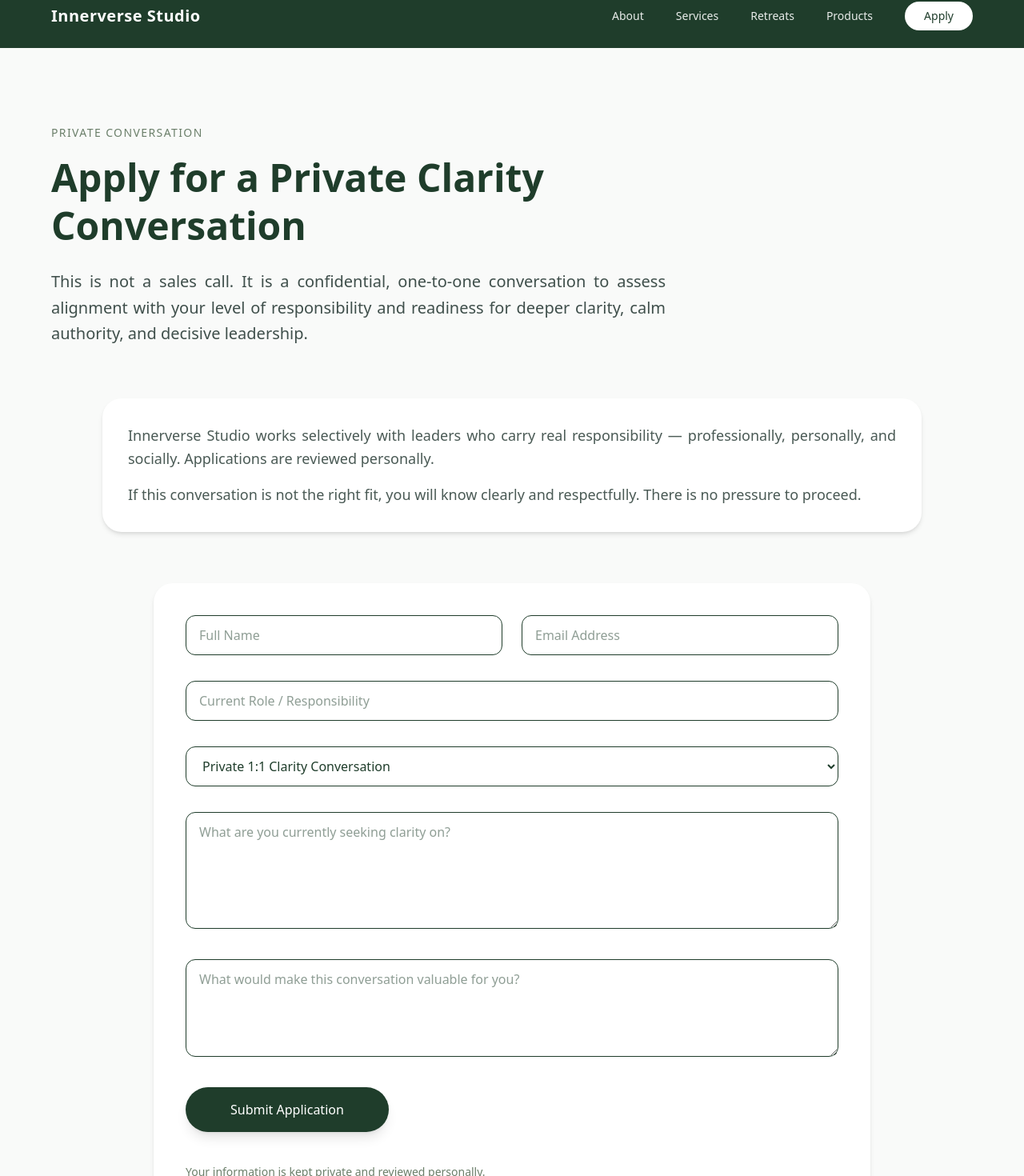
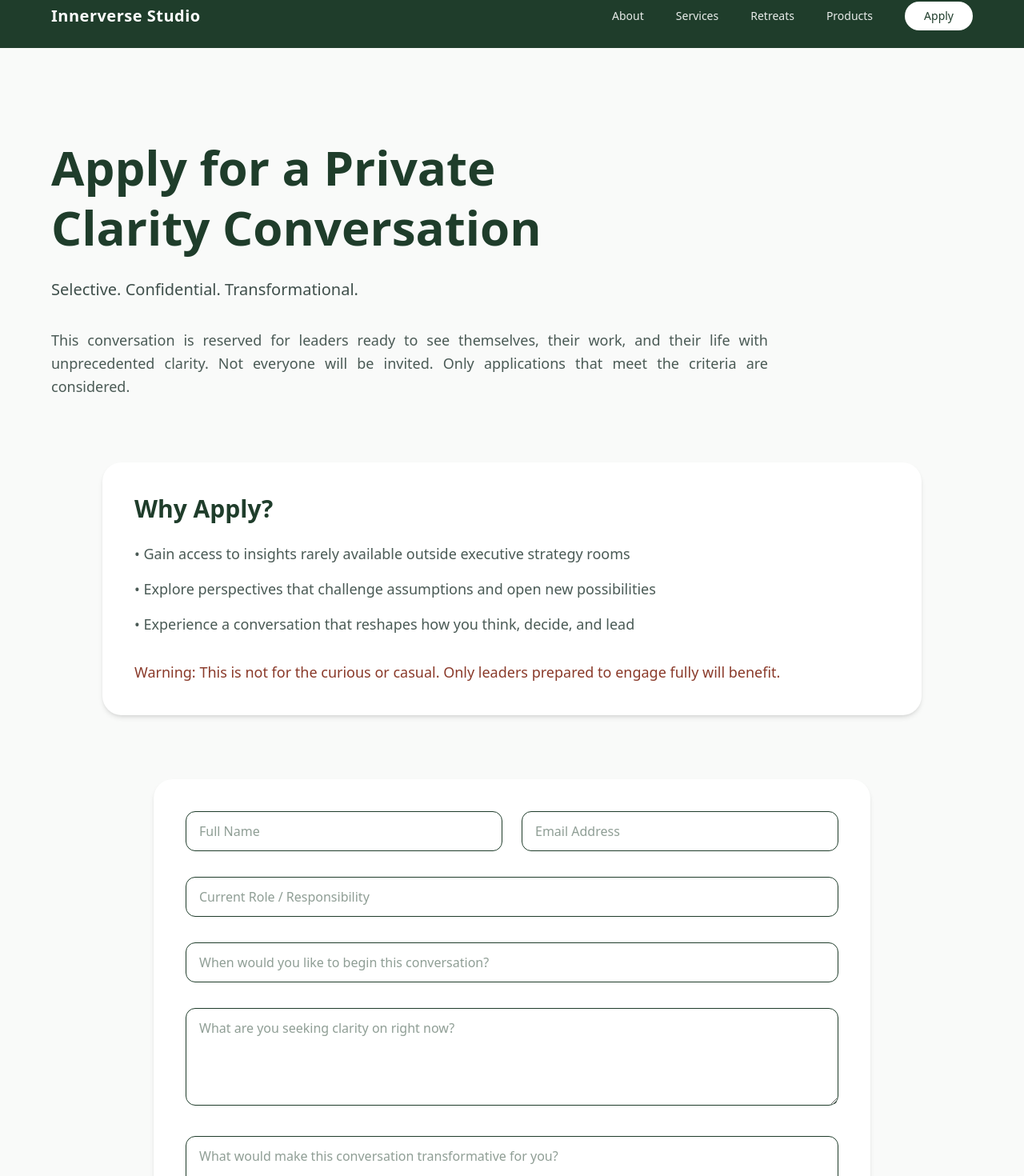
Before and after one commit to innerversestudio8-blip/innerverse-studio, a Next.js app: page /contact in a window 1280 px wide. Shown: the part 20-1490 px from the top of the page at 80% size. Built offline with nearby package versions, Linux system fonts and the light colour scheme.

Commit message:
Fix done about,contact,retreats, services

```diff
--- a/app/about/page.tsx
+++ b/app/about/page.tsx
@@ -59,33 +59,38 @@ export default function AboutPage() {
           </h3>
 
           <ul className="space-y-3 text-[#4A5A55]">
-            <li>• Motivation or surface-level mindset work</li>
-            <li>• Productivity hacks or performance tricks</li>
-            <li>• Group programs or generic leadership advice</li>
-            <li>• Therapy, venting, or emotional dependency</li>
+            <li>• Motivation.</li>
+            <li>• Surface-level mindset work.</li>
+            <li>• Productivity hacks.</li>
+            <li>• Performance tricks.</li>
+            <li>• Group programs.</li>
+            <li>• Generic leadership advice.</li>
+            <li>• Therapy.</li>
+            <li>• Venting.</li>
+            <li>• Emotional dependency.</li>
           </ul>
         </div>
       </section>
 
-      {/* ================= IMPACT METRICS ================= */}
-      <section className="max-w-7xl mx-auto px-6 md:px-16 py-24">
-        <div className="grid grid-cols-1 md:grid-cols-4 gap-10 text-center">
-          {[
-            { value: "120+", label: "Leaders recalibrated" },
-            { value: "12+ hrs/week", label: "Mental bandwidth reclaimed" },
-            { value: "3× faster", label: "High-stakes decisions" },
-            { value: "48 hrs", label: "Team alignment post recalibration" },
-          ].map((item) => (
-            <div
-              key={item.label}
-              className="bg-white rounded-3xl p-8 shadow-md"
-            >
-              <p className="text-4xl font-semibold mb-2">{item.value}</p>
-              <p className="text-[#4A5A55]">{item.label}</p>
-            </div>
-          ))}
+      {/* ================= TRANSFORMATION VIGNETTE ================= */}
+      <section className="bg-[#F4F7F3] py-24 px-6 md:px-16">
+        <div className="max-w-5xl mx-auto bg-white rounded-3xl p-10 shadow-md">
+          <h3 className="text-2xl font-semibold mb-4">
+            Transformation Story
+          </h3>
+
+          <p className="text-[#3F4F4B] leading-relaxed mb-4">
+            <strong>Before:</strong> A CXO in a leading tech firm spent 6+ hours/week in indecision, reactive to emails,
+            teams, and family demands.
+          </p>
+
+          <p className="text-[#3F4F4B] leading-relaxed">
+            <strong>After:</strong> Decisions on multi-million-rupee projects executed in under 30 minutes.
+            Mental bandwidth restored for strategy, relationships, and priorities.
+          </p>
         </div>
       </section>
+
 
       {/* ================= FOUNDER ================= */}
       <section className="bg-gradient-to-r from-[#F3E8E2] to-[#E8F3EF]">
--- a/app/contact/page.tsx
+++ b/app/contact/page.tsx
@@ -11,9 +11,10 @@ export default function ContactPage() {
       name: (form.elements.namedItem("name") as HTMLInputElement).value,
       email: (form.elements.namedItem("email") as HTMLInputElement).value,
       role: (form.elements.namedItem("role") as HTMLInputElement).value,
-      interest: (form.elements.namedItem("interest") as HTMLSelectElement).value,
+      timeline: (form.elements.namedItem("timeline") as HTMLInputElement).value,
       seeking: (form.elements.namedItem("seeking") as HTMLTextAreaElement).value,
       expectation: (form.elements.namedItem("expectation") as HTMLTextAreaElement).value,
+      context: (form.elements.namedItem("context") as HTMLTextAreaElement).value,
     };
 
     try {
@@ -21,6 +22,9 @@ export default function ContactPage() {
         "https://script.google.com/macros/s/AKfycbwcmCsOFIVmq6jbEq_s4iaYfjK6hOu9vhxrKC9IlQ6S2fVeKBbn0e19xHji0XrsTNP_/exec",
         {
           method: "POST",
+          headers: {
+            "Content-Type": "application/json",
+          },
           body: JSON.stringify(formData),
         }
       );
@@ -36,44 +40,46 @@ export default function ContactPage() {
     <main className="w-full bg-[#F9FAF9] text-[#1F3D2B]">
 
       {/* ================= HERO ================= */}
-      <section className="max-w-7xl mx-auto px-6 md:px-16 pt-24 pb-16">
-        <div className="max-w-3xl">
-          <p className="uppercase tracking-widest text-sm text-[#6B7F6A] mb-4">
-            Private Conversation
+      <section className="max-w-7xl mx-auto px-6 md:px-16 pt-28 pb-20">
+        <div className="max-w-4xl">
+          <h1 className="text-5xl md:text-6xl font-semibold leading-tight mb-6">
+            Apply for a Private
+            <br />Clarity Conversation
+          </h1>
+
+          <p className="text-xl text-[#3F4F4B] leading-relaxed mb-8 text-justify">
+            Selective. Confidential. Transformational.
           </p>
 
-          <h1 className="text-5xl font-semibold leading-tight mb-6">
-            Apply for a Private
-            Clarity Conversation
-          </h1>
-
-          <p className="text-xl text-[#3F4F4B] leading-relaxed text-justify">
-            This is not a sales call.
-            It is a confidential, one-to-one conversation to assess
-            alignment with your level of responsibility and readiness
-            for deeper clarity, calm authority, and decisive leadership.
+          <p className="text-lg text-[#4A5A55] leading-relaxed text-justify">
+            This conversation is reserved for leaders ready to see themselves,
+            their work, and their life with unprecedented clarity.
+            Not everyone will be invited. Only applications that meet
+            the criteria are considered.
           </p>
         </div>
       </section>
 
-      {/* ================= CONTEXT ================= */}
-      <section className="max-w-6xl mx-auto px-6 md:px-16 pb-16">
-        <div className="bg-white rounded-3xl p-8 shadow-md">
-          <p className="text-lg text-[#4A5A55] leading-relaxed text-justify">
-            Innerverse Studio works selectively with leaders who carry
-            real responsibility — professionally, personally, and socially.
-            Applications are reviewed personally.
-          </p>
+      {/* ================= WHY APPLY ================= */}
+      <section className="max-w-6xl mx-auto px-6 md:px-16 pb-20">
+        <div className="bg-white rounded-3xl p-10 shadow-md">
+          <h2 className="text-3xl font-semibold mb-6">
+            Why Apply?
+          </h2>
 
-          <p className="text-lg text-[#4A5A55] leading-relaxed mt-4 text-justify">
-            If this conversation is not the right fit,
-            you will know clearly and respectfully.
-            There is no pressure to proceed.
-          </p>
+          <ul className="space-y-4 text-lg text-[#4A5A55]">
+            <li>• Gain access to insights rarely available outside executive strategy rooms</li>
+            <li>• Explore perspectives that challenge assumptions and open new possibilities</li>
+            <li>• Experience a conversation that reshapes how you think, decide, and lead</li>
+            <li className="pt-4 text-[#8A3A2A] font-medium">
+              Warning: This is not for the curious or casual.
+              Only leaders prepared to engage fully will benefit.
+            </li>
+          </ul>
         </div>
       </section>
 
-      {/* ================= FORM ================= */}
+      {/* ================= APPLICATION FORM ================= */}
       <section className="max-w-5xl mx-auto px-6 md:px-16 pb-32">
         <form
           onSubmit={handleSubmit}
@@ -104,27 +110,30 @@ export default function ContactPage() {
             className="w-full rounded-xl border px-4 py-3"
           />
 
-          <select
-            name="interest"
+          <input
+            name="timeline"
+            placeholder="When would you like to begin this conversation?"
             className="w-full rounded-xl border px-4 py-3"
-          >
-            <option>Private 1:1 Clarity Conversation</option>
-            <option>Longer-Term Leadership Recalibration</option>
-            <option>Innerverse Retreat Participation</option>
-            <option>Not sure yet</option>
-          </select>
+          />
 
           <textarea
             name="seeking"
-            rows={5}
-            placeholder="What are you currently seeking clarity on?"
+            rows={4}
+            placeholder="What are you seeking clarity on right now?"
             className="w-full rounded-xl border px-4 py-3"
           />
 
           <textarea
             name="expectation"
             rows={4}
-            placeholder="What would make this conversation valuable for you?"
+            placeholder="What would make this conversation transformative for you?"
+            className="w-full rounded-xl border px-4 py-3"
+          />
+
+          <textarea
+            name="context"
+            rows={3}
+            placeholder="Any additional context you'd like to share?"
             className="w-full rounded-xl border px-4 py-3"
           />
 
@@ -135,8 +144,11 @@ export default function ContactPage() {
             Submit Application
           </button>
 
-          <p className="text-sm text-[#6B7F6A] mt-2">
+          <p className="text-sm text-[#6B7F6A] mt-4 max-w-3xl">
             Your information is kept private and reviewed personally.
+            Innerverse Studio works exclusively with leaders ready to operate
+            at their highest level. Only a handful of conversations are offered
+            each quarter — the rest are respectfully declined.
           </p>
 
         </form>
--- a/app/retreats/page.tsx
+++ b/app/retreats/page.tsx
@@ -62,18 +62,17 @@ export default function RetreatsPage() {
       <section className="py-24 px-6 md:px-16">
         <div className="max-w-5xl mx-auto bg-white rounded-3xl p-10 shadow-md">
           <h3 className="text-2xl font-semibold mb-4">
-            Transformation Vignette
+            Transformation Story
           </h3>
 
           <p className="text-[#3F4F4B] leading-relaxed mb-4">
-            <strong>Before:</strong> Operational, strategic,
-            and personal pressures created constant mental fatigue.
+            <strong>Before:</strong> A senior operations leader in a Fortune 500 company faced constant mental fatigue from operational,
+            strategic, and personal pressures.
           </p>
 
           <p className="text-[#3F4F4B] leading-relaxed">
-            <strong>After:</strong> Decision-making clarity improved 2–3×.
-            Stress reduced by ~70%. Presence became calm and authoritative —
-            at work, home, and social life.
+            <strong>After:</strong> Decision-making clarity improved 2–3×. Stress reduced ~70%.
+            Presence became calm and authoritative — at work, home, and in social life.
           </p>
         </div>
       </section>
--- a/app/services/page.tsx
+++ b/app/services/page.tsx
@@ -151,19 +151,19 @@ export default function ServicesPage() {
           Investment
         </h2>
 
-        <p className="text-xl text-[#3F4F4B] leading-relaxed mb-6 text-justify">
+        <p className="text-lg text-[#3F4F4B] leading-relaxed mb-6 text-justify">
           A deliberate, high-trust engagement in the clarity, authority, and presence that accelerates your
           influence and impact.
         </p>
 
         <p className="text-lg text-[#4A5A55] mb-6">
-         This immersive program is designed to create <b>transformational depth, absolute discretion,
-         and sustained leadership advantage.</b>
+         This immersive program is designed to deliver <b>transformational depth, absolute discretion,
+         and sustained leadership advantage.</b> The duration is tailored to each client to maximize impact.
         </p>
 
         <p className="text-lg text-[#4A5A55] text-justify">
           The true value lies in the decisions you'll make, the alignment you'll gain, and the authoiryt you'll
-          command -- <b>a leverage point for you leadership, you team, and your legacy</b>
+          command -- <b>a strategic leverage point for your leadership, your team, and your legacy.</b>
         </p>
       </section>
 
@@ -183,7 +183,7 @@ export default function ServicesPage() {
           href="/contact"
           className="inline-block px-14 py-4 rounded-full bg-[#1F3D2B] text-white shadow-lg hover:scale-105 transition"
         >
-          Apply for a Private Conversation
+          Apply for a Private Conversation.
         </a>
 
         <p className="text-sm text-[#6B7F6A] mt-4">
```
